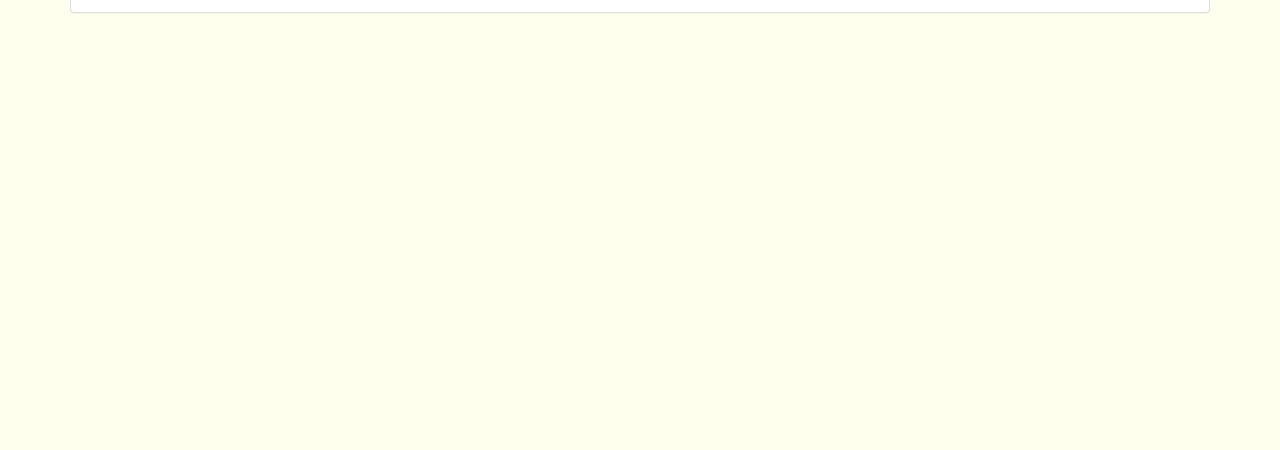
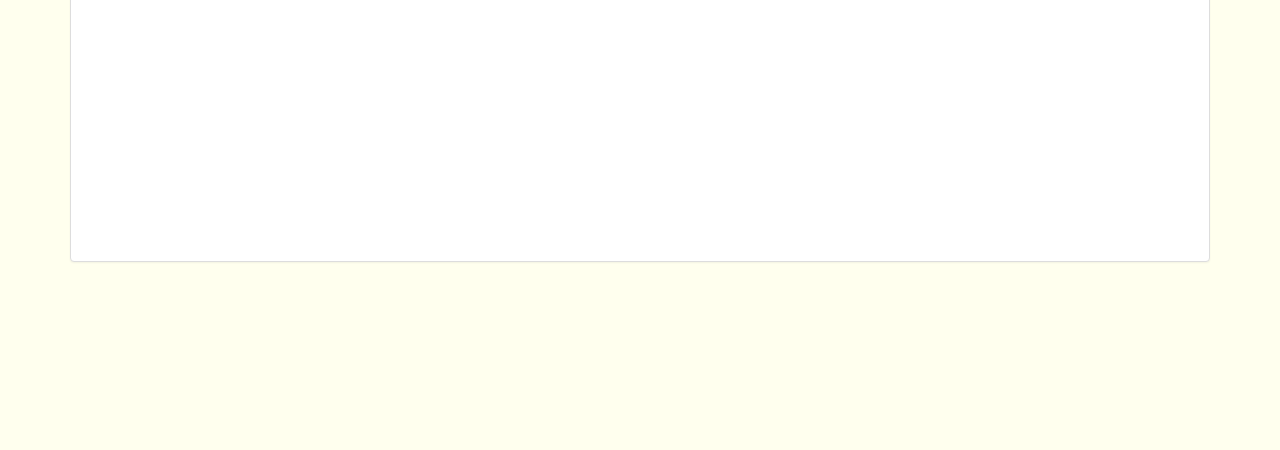
Before and after one commit to caiyuyux/celebrateBirthday, a plain HTML site: page index.html in a window 1280 px wide. Shown: the part 350-800 px from the top of the page. Drawn offline with Linux system fonts and the light colour scheme.

Commit message:
Update typing.css

```diff
--- a/css/typing.css
+++ b/css/typing.css
@@ -7,7 +7,7 @@ body{background:#ffe;font-size:12px;}
 #elapseClock .digit{font-family:"digit";font-size:36px}
 #loveu .signature{margin-top:10px;font-size:20px;font-style:italic}
 #clickSound{display:none}
-#code{display: none;float:left;color:#333;height:500px;font-family:"Consolas","Monaco","Bitstream Vera Sans Mono","Courier New","sans-serif";font-size:12px}
+#code{visibility: visible;float:left;color:#333;height:500px;font-family:"Consolas","Monaco","Bitstream Vera Sans Mono","Courier New","sans-serif";font-size:12px}
 #code .string{color:#2a36ff}
 #code .keyword{color:#7f0055;font-weight:bold}
 #code .placeholder{margin-left:15px}#code .space{margin-left:7px}
```
